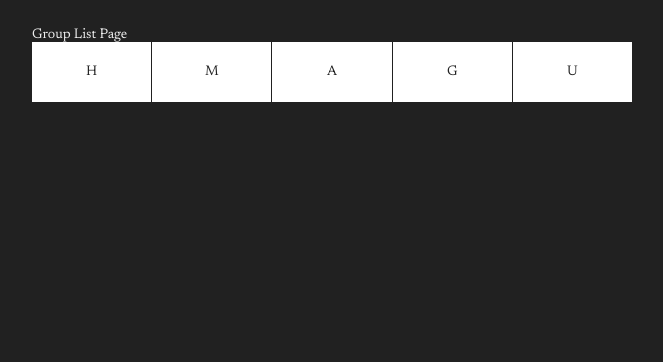
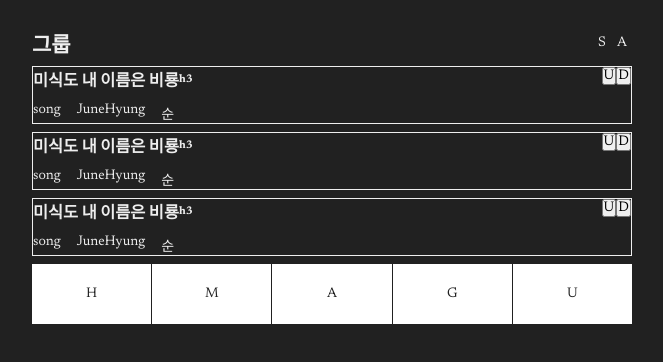
Before and after one commit to dnjswnsthd/Mido_frontend, a Next.js app: page /group in a window 1280 px wide. Shown: the top 362 px of the page, without its empty margins (308-971 px from the left). Built offline with nearby package versions, Linux system fonts and the light colour scheme.

Commit message:
feat : GroupList Page layout

```diff
--- /dev/null
+++ b/app/(afterLogin)/group/_component/GroupList.tsx
@@ -0,0 +1,13 @@
+import GroupListItem from "./GroupListItem";
+import style from "./groupList.module.scss";
+const GroupList = () => {
+  return (
+    <ul className={style.group_list}>
+      <GroupListItem />
+      <GroupListItem />
+      <GroupListItem />
+    </ul>
+  )
+}
+
+export default GroupList;
--- /dev/null
+++ b/app/(afterLogin)/group/_component/GroupListItem.tsx
@@ -0,0 +1,28 @@
+import style from "./groupList.module.scss";
+
+const GroupListItem = () => {
+  return (
+    <li className={style.group_list_item}>
+      <div className={style.top_area}>
+        <h3 className={style.group_title}>
+          미식도 내 이름은 비룡
+          <div className={style.pioneer_cnt}>
+            <span>h</span>
+            <span>3</span>
+          </div>
+        </h3>
+        <div>
+          <button>U</button>
+          <button>D</button>
+        </div>
+      </div>
+      <ul className={style.user_list}>
+        <li>song</li>
+        <li>JuneHyung</li>
+        <li>순</li>
+      </ul>
+    </li>
+  );
+};
+
+export default GroupListItem;
--- /dev/null
+++ b/app/(afterLogin)/group/_component/groupList.module.scss
@@ -0,0 +1,30 @@
+.group_list{
+  .group_list_item{
+    display:flex;
+    flex-direction: column;
+    border:1px solid #eee;
+    margin: 8px 0;
+    .top_area{
+      display:flex;
+      justify-content: space-between;
+      margin-bottom:12px;
+      .group_title{
+        display:flex;
+        align-items: center;
+        .pioneer_cnt span{
+          font-size:0.8em;
+        }
+      }
+    }
+    .user_list{
+      display:flex;
+      li{
+        margin:0 8px;
+        &:first-child{
+          margin-left:0;
+        }
+      }
+
+    }
+  }
+}
--- /dev/null
+++ b/app/(afterLogin)/group/groupListPage.module.scss
@@ -0,0 +1,17 @@
+.group_list_page{
+  .top_area{
+    display:flex;
+    justify-content: space-between;
+    align-items: center;
+    h2{display:flex;}
+    .button_area{
+      button{
+        width:20px;
+        background:none;
+        border:none;
+        outline:none;
+        color:inherit;
+      }
+    }
+  }
+}
--- a/app/(afterLogin)/group/page.tsx
+++ b/app/(afterLogin)/group/page.tsx
@@ -1,7 +1,26 @@
+"use client";
+
+import { useCallback, useState } from "react";
+
+import style from "./groupListPage.module.scss";
+import GroupList from "./_component/GroupList";
 const GroupListPage = () => {
+  const [list, setList] = useState<Number[]>([1, 2, 3]);
+  const handleOnClick = () => {
+    setList([...list, list.length + 1]);
+  };
   return (
-    <div>Group List Page</div>
-  )
-}
+    <div className={style.group_list_page}>
+      <div className={style.top_area}>
+        <h2>그룹</h2>
+        <div className={style.button_area}>
+          <button>S</button>
+          <button>A</button>
+        </div>
+      </div>
+      <GroupList />
+    </div>
+  );
+};
 
 export default GroupListPage;
```
